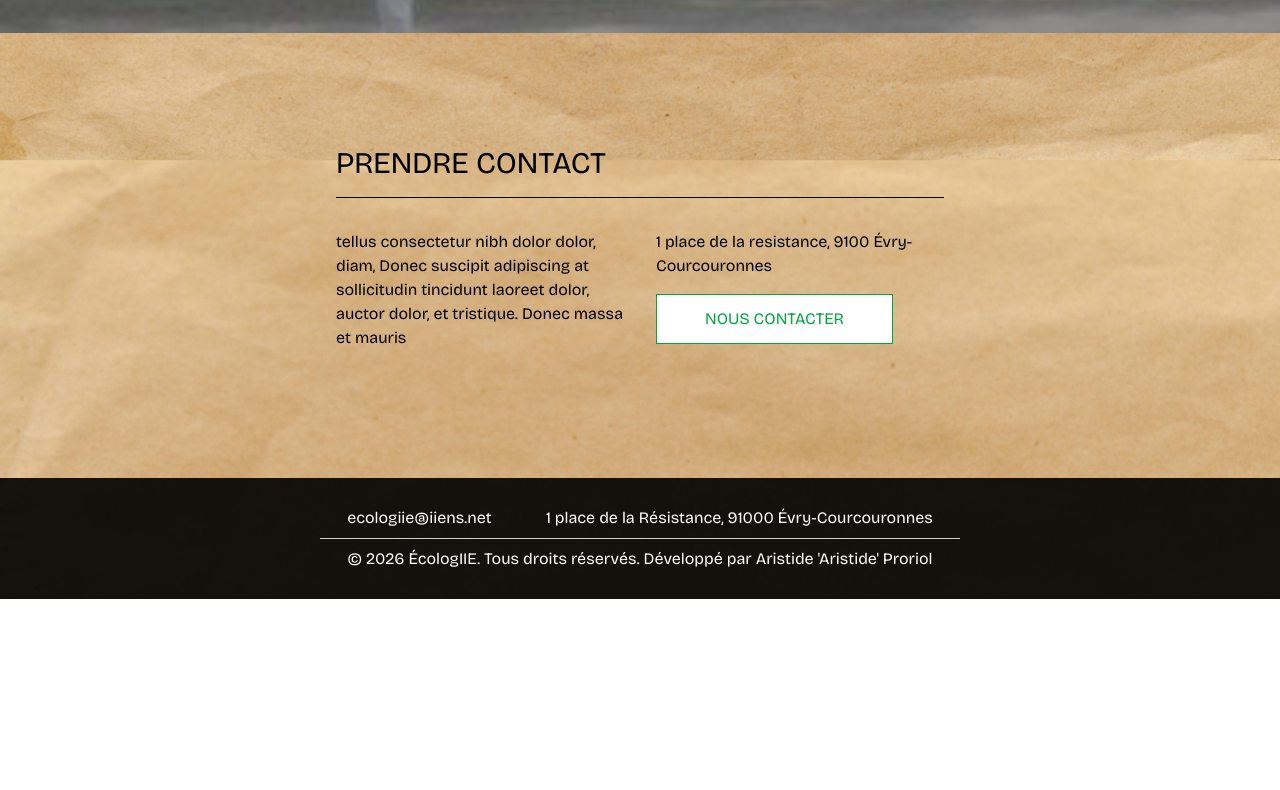
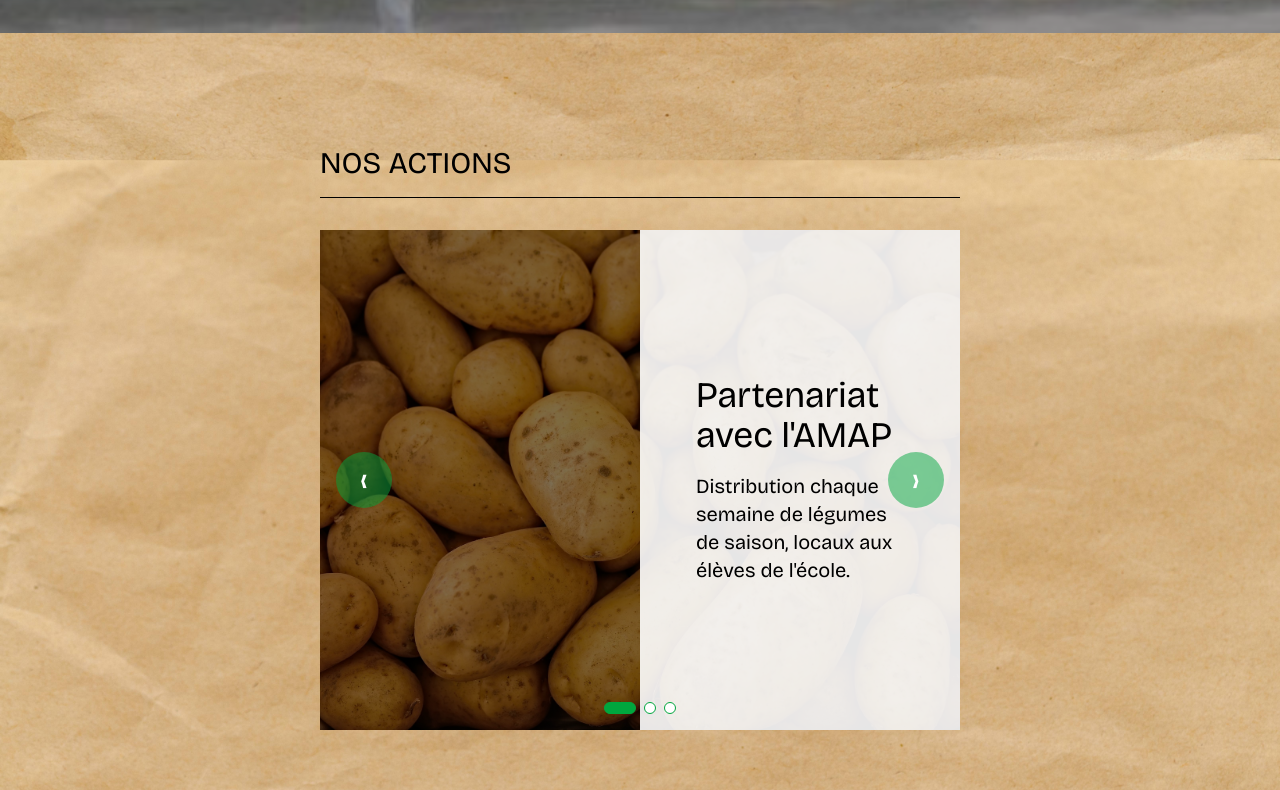
Before and after one commit to AristideExe/site-web-ecologiie, a React (Vite) app: page / in a window 1280 px wide. Shown: the part 1460-2250 px from the top of the page. Before the commit the page ends 2059 px from the top, so only its background shows below. Built offline with nearby package versions, Linux system fonts and the light colour scheme.

Commit message:
feat: add projects component

```diff
--- a/src/components/Contact/Contact.jsx
+++ b/src/components/Contact/Contact.jsx
@@ -2,7 +2,7 @@ import GreenButton from "../GreenButton/GreenButton.jsx";
 import {Link} from "react-router";
 
 const Contact = () => (
-    <div className="px-4 md:w-1/2 py-24 mx-auto">
+    <div className="px-4 md:px-0 md:w-1/2 py-14 md:py-24 mx-auto">
         <h1 className="uppercase font-extrabold text-3xl border-b border-black py-4">Prendre contact</h1>
         <div className="flex py-8 gap-8 align-middle flex-col md:flex-row">
             <p className="flex-1/2">tellus consectetur nibh dolor dolor, diam, Donec suscipit adipiscing at sollicitudin tincidunt laoreet dolor, auctor dolor, et tristique. Donec massa et mauris </p>
--- a/src/components/Home/Home.jsx
+++ b/src/components/Home/Home.jsx
@@ -3,6 +3,7 @@ import ensIIEImage from "../../assets/images/ensIIE.jpg";
 import LogoEcologIIE from "../../assets/images/LogoEcologIIE.png";
 import {Link} from "react-router";
 import GreenButton from "../GreenButton/GreenButton.jsx";
+import Projects from "../Projects/Projects.jsx";
 
 const Home = () => (
     <>
@@ -24,6 +25,9 @@ const Home = () => (
                 <img src={LogoEcologIIE} alt="Logo EcologIIE" className="flex-1/2 p-24 z-10 hidden md:block"/>
             </div>
         </div>
+
+        <Projects />
+
         <Contact />
     </>
 );
--- a/src/components/Layout/Footer.jsx
+++ b/src/components/Layout/Footer.jsx
@@ -11,7 +11,7 @@ const Footer = () => {
                 <p>1 place de la Résistance, 91000 Évry-Courcouronnes</p>
             </div>
             <div className="mx-auto py-2">
-                <p>© {year} ÉcologIIE. Tous droits réservés. Développé par Aristide 'Aristide' Proriol</p>
+                <p>© {year} ÉcologIIE. Tous droits réservés. Développé par Aristide 'Aristide' Proriol 🌱</p>
             </div>
         </div>
     </footer>
--- /dev/null
+++ b/src/components/Projects/Project.jsx
@@ -0,0 +1,20 @@
+import PropTypes from "prop-types";
+
+const Project = ({ title, description, backgroundImage }) => (
+    <div className="relative h-[500px] bg-cover bg-center" style={{ backgroundImage: `url(${backgroundImage})` }}>
+        <div className="absolute inset-0 bg-black/50"></div>
+        <div className="relative z-10 flex justify-end items-center h-full">
+            <div className="bg-white/90 px-14 w-1/2 h-full flex flex-col justify-center">
+                <h2 className="text-4xl font-bold mb-4">{title}</h2>
+                <p className="text-xl max-w-2xl">{description}</p>
+            </div>
+        </div>
+    </div>
+)
+
+Project.propTypes = {
+    title: PropTypes.string.isRequired,
+    description: PropTypes.string.isRequired,
+    backgroundImage: PropTypes.string.isRequired,
+};
+export default Project;
--- /dev/null
+++ b/src/components/Projects/Projects.jsx
@@ -0,0 +1,20 @@
+import ProjectsCarrousel from "./ProjectsCarrousel.jsx";
+import Project from "./Project.jsx";
+import ensIIEImage from "../../assets/images/ensIIE.jpg";
+import Vegetables from "../../assets/images/projects/Vegetables.jpg";
+
+const Projects = () => (
+    <div className="px-4 md:px-0 md:w-1/2 pt-14 md:pt-24 mx-auto">
+        <h1 className="uppercase font-extrabold text-3xl border-b border-black py-4">Nos actions</h1>
+        <div className="pt-8">
+            <ProjectsCarrousel projects={[
+                { title: "Partenariat avec l'AMAP", description: "Distribution chaque semaine de légumes de saison, locaux aux élèves de l'école.", backgroundImage: Vegetables },
+                { title: "Projet 2", description: "Description 2", backgroundImage: ensIIEImage },
+                { title: "Projet 3", description: "Description 3", backgroundImage: ensIIEImage }
+            ]} />
+        </div>
+    </div>
+);
+
+Projects.propTypes = {};
+export default Projects;
--- /dev/null
+++ b/src/components/Projects/ProjectsCarrousel.jsx
@@ -0,0 +1,88 @@
+import { useState, useEffect } from "react";
+import PropTypes from "prop-types";
+import Project from "./Project.jsx";
+
+const ProjectsCarrousel = ({ projects }) => {
+    const [currentIndex, setCurrentIndex] = useState(0);
+    const [direction, setDirection] = useState('right');
+
+    useEffect(() => {
+        const interval = setInterval(() => {
+            handleNext();
+        }, 300000); // 5 minutes
+
+        return () => clearInterval(interval);
+    }, [currentIndex]);
+
+    const handleNext = () => {
+        setDirection('right');
+        setCurrentIndex((prevIndex) => (prevIndex + 1) % projects.length);
+    };
+
+    const handlePrev = () => {
+        setDirection('left');
+        setCurrentIndex((prevIndex) =>
+            prevIndex === 0 ? projects.length - 1 : prevIndex - 1
+        );
+    };
+
+    const goToSlide = (index) => {
+        setDirection(index > currentIndex ? 'right' : 'left');
+        setCurrentIndex(index);
+    };
+
+    return (
+        <div className="relative overflow-hidden">
+            <div className="relative flex transition-transform duration-500 ease-in-out"
+                 style={{ transform: `translateX(-${currentIndex * 100}%)` }}>
+                {projects.map((project, index) => (
+                    <div key={index} className="min-w-full">
+                        <Project {...project} />
+                    </div>
+                ))}
+            </div>
+
+            {/* Navigation buttons */}
+            <button
+                onClick={handlePrev}
+                className="absolute left-4 top-1/2 -translate-y-1/2 bg-green-600/50 hover:bg-green-600 text-white text-4xl rounded-full transition-all z-20 cursor-pointer h-14 w-14"
+                aria-label="Projet précédent"
+            >
+                &#8249;
+            </button>
+            <button
+                onClick={handleNext}
+                className="absolute right-4 top-1/2 -translate-y-1/2 bg-green-600/50 hover:bg-green-600 text-white text-4xl rounded-full transition-all z-20 cursor-pointer h-14 w-14"
+                aria-label="Projet suivant"
+            >
+                &#8250;
+            </button>
+
+            {/* Dots indicator */}
+            <div className="absolute bottom-4 left-1/2 -translate-x-1/2 flex gap-2 z-20">
+                {projects.map((_, index) => (
+                    <button
+                        key={index}
+                        onClick={() => goToSlide(index)}
+                        className={`w-3 h-3 rounded-full cursor-pointer transition-all border border-green-600 ${
+                            index === currentIndex ? 'bg-green-600 w-8' : 'bg-white'
+                        }`}
+                        aria-label={`Aller au projet ${index + 1}`}
+                    />
+                ))}
+            </div>
+        </div>
+    );
+};
+
+ProjectsCarrousel.propTypes = {
+    projects: PropTypes.arrayOf(
+        PropTypes.shape({
+            title: PropTypes.string.isRequired,
+            description: PropTypes.string.isRequired,
+            backgroundImage: PropTypes.string.isRequired,
+        })
+    ).isRequired,
+};
+
+export default ProjectsCarrousel;
```
Also changed, not shown: src/assets/images/projects/Vegetables.jpg (added).
